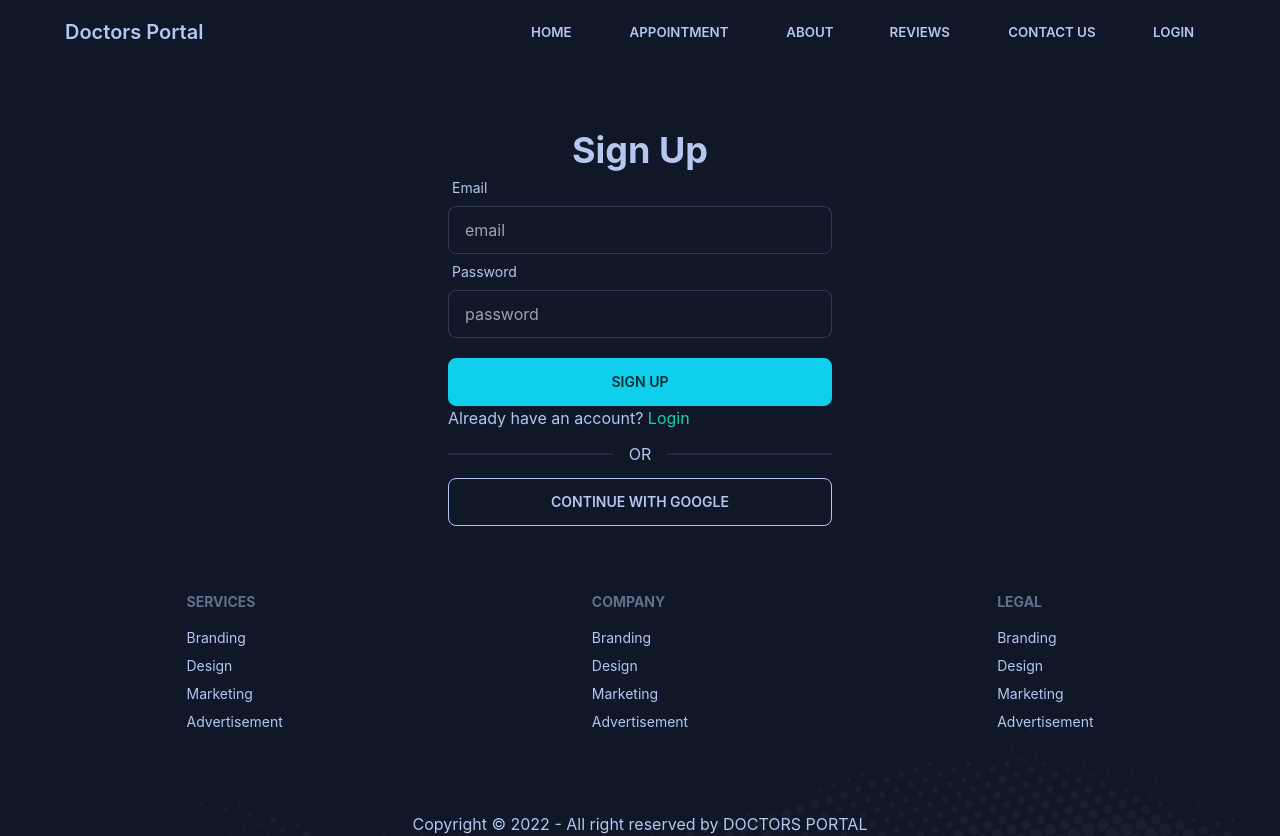
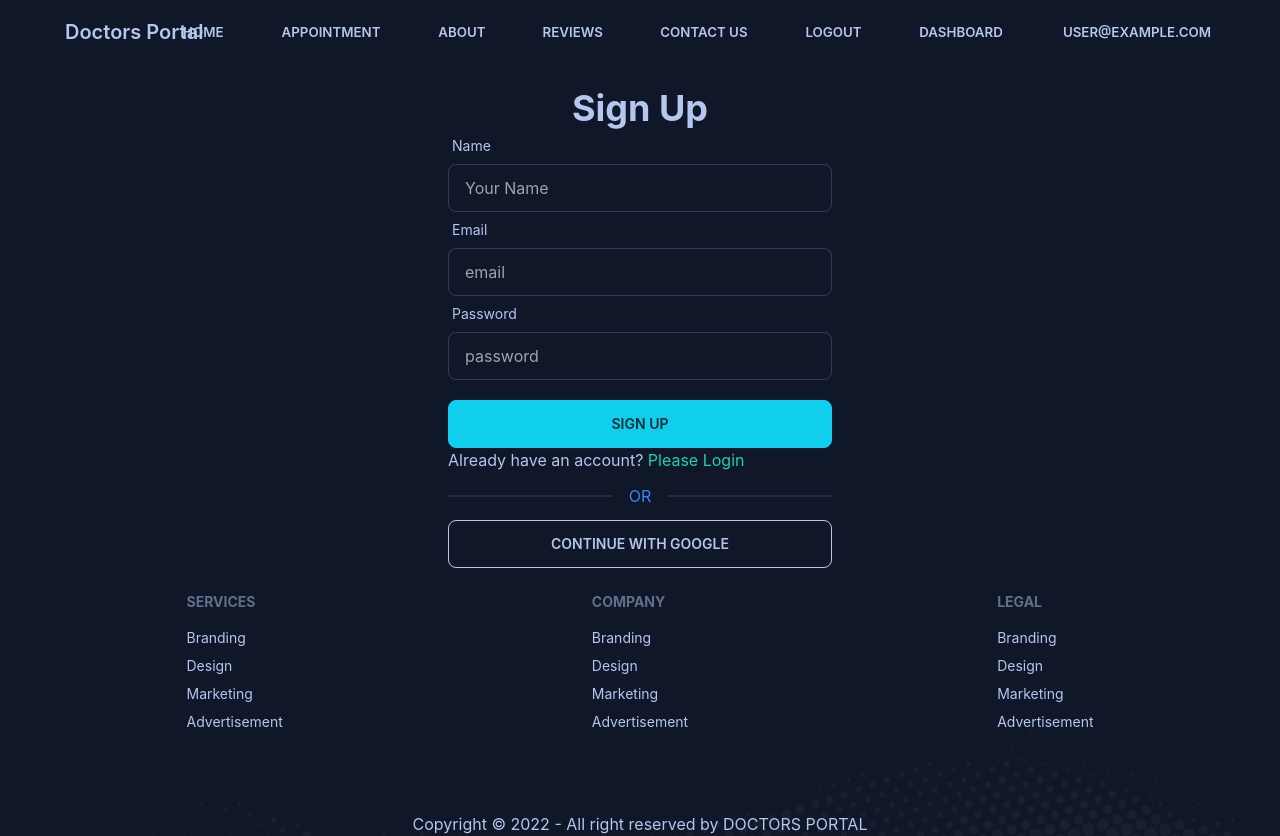
Before and after one commit to Sakil71/doctors-portal, a React (Create React App) app: page /signup in a window 1280 px wide. Built offline with nearby package versions, Linux system fonts and the light colour scheme; no server answers; sample sign-in values are in the browser's storage.

Commit message:
Added Private Route

```diff
--- a/package.json
+++ b/package.json
@@ -13,6 +13,7 @@
     "react-day-picker": "^8.3.6",
     "react-dom": "^18.2.0",
     "react-hook-form": "^7.39.4",
+    "react-hot-toast": "^2.4.0",
     "react-icons": "^4.6.0",
     "react-router-dom": "^6.4.3",
     "react-scripts": "5.0.1",
--- a/src/App.js
+++ b/src/App.js
@@ -1,11 +1,13 @@
 import { RouterProvider } from 'react-router-dom';
 import './App.css';
 import { router } from './Routes/Routes/Routes';
+import { Toaster } from 'react-hot-toast';
 
 function App() {
   return (
     <div className='max-w-[1200px] mx-auto'>
       <RouterProvider router={router}></RouterProvider>
+      <Toaster></Toaster>
     </div>
   );
 }
--- /dev/null
+++ b/src/Pages/DashBoard/DashBoard/DashBoard.js
@@ -0,0 +1,11 @@
+import React from 'react';
+
+const DashBoard = () => {
+    return (
+        <div>
+            <h1 className='text-4xl text-center'>This is Dash Board. Comming Soooonnn</h1>
+        </div>
+    );
+};
+
+export default DashBoard;
--- a/src/Pages/Shared/Header/Header.js
+++ b/src/Pages/Shared/Header/Header.js
@@ -1,7 +1,15 @@
-import React from 'react';
+import React, { useContext } from 'react';
 import { Link } from 'react-router-dom';
+import { AuthContext } from '../../../context/AuthProvider';
 
 const Header = () => {
+    const {user, logOut} = useContext(AuthContext);
+
+    const handleLogOut =()=>{
+        logOut()
+        .then(()=>{})
+        .catch(err=> console.log(err));
+    }
 
     // <React.Fragment><React.Fragment/>
     const menuItem = <>
@@ -10,7 +18,19 @@ const Header = () => {
         <Link to='about' className='mr-5 btn btn-ghost'>About</Link>
         <Link to='revievs' className='mr-5 btn btn-ghost'>Reviews</Link>
         <Link to='contact' className='mr-5 btn btn-ghost'>Contact Us</Link>
-        <Link to='login' className='mr-5 btn btn-ghost'>Login</Link>
+
+        {
+            user?.uid ?
+            <>
+                <Link onClick={handleLogOut} className='mr-5 btn btn-ghost'>Logout</Link>
+
+                <Link to='/dashboard' className='mr-5 btn btn-ghost'>Dashboard</Link>
+            </>
+            :
+            <Link to='login' className='mr-5 btn btn-ghost'>Login</Link>
+        }
+
+        <Link className='btn btn-ghost'>{user?.email}</Link>
     </>
     return (
         <div className="navbar bg-base-100 flex justify-between">
--- a/src/Pages/Shared/Login/Login.js
+++ b/src/Pages/Shared/Login/Login.js
@@ -1,11 +1,34 @@
+import { useContext, useState } from "react";
 import { useForm } from "react-hook-form";
-import { Link } from 'react-router-dom';
+import { Link, useLocation, useNavigate } from 'react-router-dom';
+import toast from 'react-hot-toast';
+import { AuthContext } from "../../../context/AuthProvider";
 
 const Login = () => {
     const { register, formState: { errors }, handleSubmit } = useForm();
+    const {userLogin} = useContext(AuthContext);
+    const [loginError, setLoginError] = useState('');
+
+    const location = useLocation();
+    const navigate = useNavigate();
+
+    const from = location.state?.from?.pathname || '/';
 
     const handleLogin = data => {
         console.log(data);
+        setLoginError('');
+
+        userLogin(data.email, data.password)
+        .then(res=>{
+            const user = res.user;
+            console.log(user);
+            navigate(from, {replace: true});
+            toast.success("Login Successfull")
+        })
+        .catch(error=> {
+            console.error(error);
+            setLoginError(error.message);
+        });
     }
 
     return (
@@ -44,6 +67,12 @@ const Login = () => {
                         <label className="label"><span className="label-text">Forget Password?</span></label>
                     </div>
 
+                    <div>
+                        {
+                            loginError && <p className="text-error">{loginError}</p>
+                        }
+                    </div>
+
                     <input className='btn btn-primary mt-5 w-full' type="submit" value={"Login"} />
                 </form>
 
--- a/src/Pages/Shared/SignUp/SignUp.js
+++ b/src/Pages/Shared/SignUp/SignUp.js
@@ -1,19 +1,77 @@
+// import { updateProfile } from "firebase/auth";
+import { useContext, useState } from "react";
 import { useForm } from "react-hook-form";
-import { Link } from 'react-router-dom';
+import { Link, useNavigate } from 'react-router-dom';
+import { AuthContext } from "../../../context/AuthProvider";
+import toast from 'react-hot-toast';
 
 const SignUp = () => {
     const { register, formState: { errors }, handleSubmit } = useForm();
+    const {creatUser, updateUserProfile, googleLogin} = useContext(AuthContext);
 
-    const handleLogin = data => {
+    const [signUpError, setSignUpError] = useState('');
+
+    const navigate = useNavigate();
+
+    const handleGoogle =()=>{
+        googleLogin()
+        .then(res=>{
+            const user = res.user;
+            console.log(user);
+            toast.success("Signup Successfully");
+            navigate('/');
+        })
+        .catch(err=> console.error(err));
+    }
+
+    // Creat User
+    const handleSignUp = data => {
         console.log(data);
+        setSignUpError('');
+
+        creatUser(data.email, data.password)
+        .then(res=>{
+            const user = res.user;
+            console.log(user);
+            toast.success("Signup Successfully");
+            navigate('/');
+
+            const userInfo={
+                displayName: data.name,
+            };
+
+            updateUserProfile(userInfo)
+            .then(()=>{})
+            .catch(err=> console.error(err));
+        })
+        .catch(error=>{
+            console.error(error);
+            setSignUpError(error.message);
+        });
     }
+
 
     return (
         <section className='h-[400px] flex justify-center items-center my-16'>
             <div>
                 <h1 className='text-4xl text-center font-bold'>Sign Up</h1>
-                <form onSubmit={handleSubmit(handleLogin)}>
+                <form onSubmit={handleSubmit(handleSignUp)}>
 
+                    {/* For Name */}
+                    <div className="form-control w-96">
+                        <label className="label"><span className="label-text">Name</span></label>
+
+                        <input {...register("name", {
+                            required: 'Name is required',
+                        })}
+                            type="text"
+                            className="input input-bordered w-full"
+                            placeholder='Your Name' />
+
+                        {errors.name && <span className="text-error mt-3">{errors.name?.message}</span>}
+                    </div>
+
+                    {/* For Email */}
                     <div className="form-control w-96">
                         <label className="label"><span className="label-text">Email</span></label>
 
@@ -33,7 +91,8 @@ const SignUp = () => {
 
                         <input {...register("password", {
                             required: "Password is required",
-                            minLength: {value: 6, message: "Password at least 6 characters"}
+                            minLength: {value: 6, message: "Password at least 6 characters"},
+                            pattern: {value: /(?=.*[A-Z])(?=.*[0-9])(?=.*[A-Z])/, message: "Password must be strong"}
                         })} type="password"
                             className="input input-bordered w-full"
                             placeholder='password' />
@@ -42,13 +101,19 @@ const SignUp = () => {
 
                     </div>
 
+                    <div>
+                        {
+                            signUpError && <p className="text-error mt-3">{signUpError} <Link className="text-secondary" to='/login'>Please Login</Link></p>
+                        }
+                    </div>
+
                     <input className='btn btn-primary mt-5 w-full' type="submit" value={"Sign Up"} />
                 </form>
 
-                <p>Already have an account? <Link className='text-secondary' to='/login'>Login</Link></p>
+                <p>Already have an account? <Link className='text-secondary' to='/login'>Please Login</Link></p>
 
-                <div className="divider">OR</div>
-                <button className='btn btn-outline w-full'>Continue With Google</button>
+                <div className="divider text-blue-500">OR</div>
+                <button onClick={handleGoogle} className='btn btn-outline w-full'>Continue With Google</button>
             </div>
         </section>
     );
--- /dev/null
+++ b/src/Routes/PrivateRoutes/PrivateRoutes.js
@@ -0,0 +1,22 @@
+import React, { useContext } from 'react';
+import { Navigate, useLocation } from 'react-router-dom';
+import { AuthContext } from '../../context/AuthProvider';
+
+const PrivateRoutes = ({ children }) => {
+    const { user, loading } = useContext(AuthContext);
+
+    const location = useLocation();
+
+    if (loading) {
+        return <div className='text-center mt-60'>
+            <progress className="progress progress-info w-56 "></progress>
+        </div>
+    }
+
+    if (user) {
+        return children;
+    }
+    return <Navigate to='/login' state={{ from: location }} replace></Navigate>;
+};
+
+export default PrivateRoutes;
--- a/src/Routes/Routes/Routes.js
+++ b/src/Routes/Routes/Routes.js
@@ -1,9 +1,11 @@
 import { createBrowserRouter } from "react-router-dom";
 import Main from "../../Layout/Main";
 import Appointment from "../../Pages/Appointment/Appointment/Appointment";
+import DashBoard from "../../Pages/DashBoard/DashBoard/DashBoard";
 import Home from "../../Pages/Home/Home/Home";
 import Login from "../../Pages/Shared/Login/Login";
 import SignUp from "../../Pages/Shared/SignUp/SignUp";
+import PrivateRoutes from "../PrivateRoutes/PrivateRoutes";
 
 export const router = createBrowserRouter([
     {
@@ -27,5 +29,9 @@ export const router = createBrowserRouter([
                 element: <SignUp></SignUp>
             }
         ]
+    },
+    {
+        path: '/dashboard',
+        element: <PrivateRoutes><DashBoard></DashBoard></PrivateRoutes>
     }
 ])
--- /dev/null
+++ b/src/context/AuthProvider.js
@@ -0,0 +1,69 @@
+import React, { createContext, useEffect, useState } from 'react';
+import { createUserWithEmailAndPassword, getAuth, GoogleAuthProvider, onAuthStateChanged, signInWithEmailAndPassword, signInWithPopup, signOut, updateProfile } from 'firebase/auth';
+import app from '../firebase/firebase.config';
+
+export const AuthContext = createContext();
+const auth = getAuth(app);
+
+const googleProvider = new GoogleAuthProvider();
+
+const AuthProvider = ({ children }) => {
+    const [user, setUser] = useState('');
+    const [loading, setLoading] = useState(true);
+
+    // Sign In / Sign Up with Google
+    const googleLogin = () =>{
+        return signInWithPopup(auth, googleProvider);
+    }
+
+    // Creat User
+    const creatUser = (email, password) => {
+        setLoading(true);
+        return createUserWithEmailAndPassword(auth, email, password);
+    }
+
+    // Login User
+    const userLogin = (email, password) => {
+        setLoading(true);
+        return signInWithEmailAndPassword(auth, email, password);
+    }
+
+    // Update User Profile
+    const updateUserProfile = (userInfo) => {
+        setLoading(true);
+        return updateProfile(user, userInfo);
+    }
+
+    // Log Out
+    const logOut = () => {
+        setLoading(true);
+        return signOut(auth);
+    }
+
+    // Update User On Auth State Change
+    useEffect(() => {
+        const unsubscribe = onAuthStateChanged(auth, currentUser => {
+            console.log(currentUser);
+            setUser(currentUser);
+            setLoading(false);
+        })
+        return () => unsubscribe();
+    }, [])
+
+    const authInfo = {
+        user,
+        creatUser,
+        userLogin,
+        logOut,
+        updateUserProfile,
+        googleLogin,
+        loading
+    }
+    return (
+        <AuthContext.Provider value={authInfo}>
+            {children}
+        </AuthContext.Provider>
+    );
+};
+
+export default AuthProvider;
--- a/src/index.js
+++ b/src/index.js
@@ -4,11 +4,14 @@ import './index.css';
 import App from './App';
 import reportWebVitals from './reportWebVitals';
 import 'react-day-picker/dist/style.css';
+import AuthProvider from './context/AuthProvider';
 
 const root = ReactDOM.createRoot(document.getElementById('root'));
 root.render(
   <React.StrictMode>
-    <App />
+    <AuthProvider>
+      <App/>
+    </AuthProvider>
   </React.StrictMode>
 );
 
```
Also changed, not shown: 1 other file (tests, documents, lock files or other folders).
